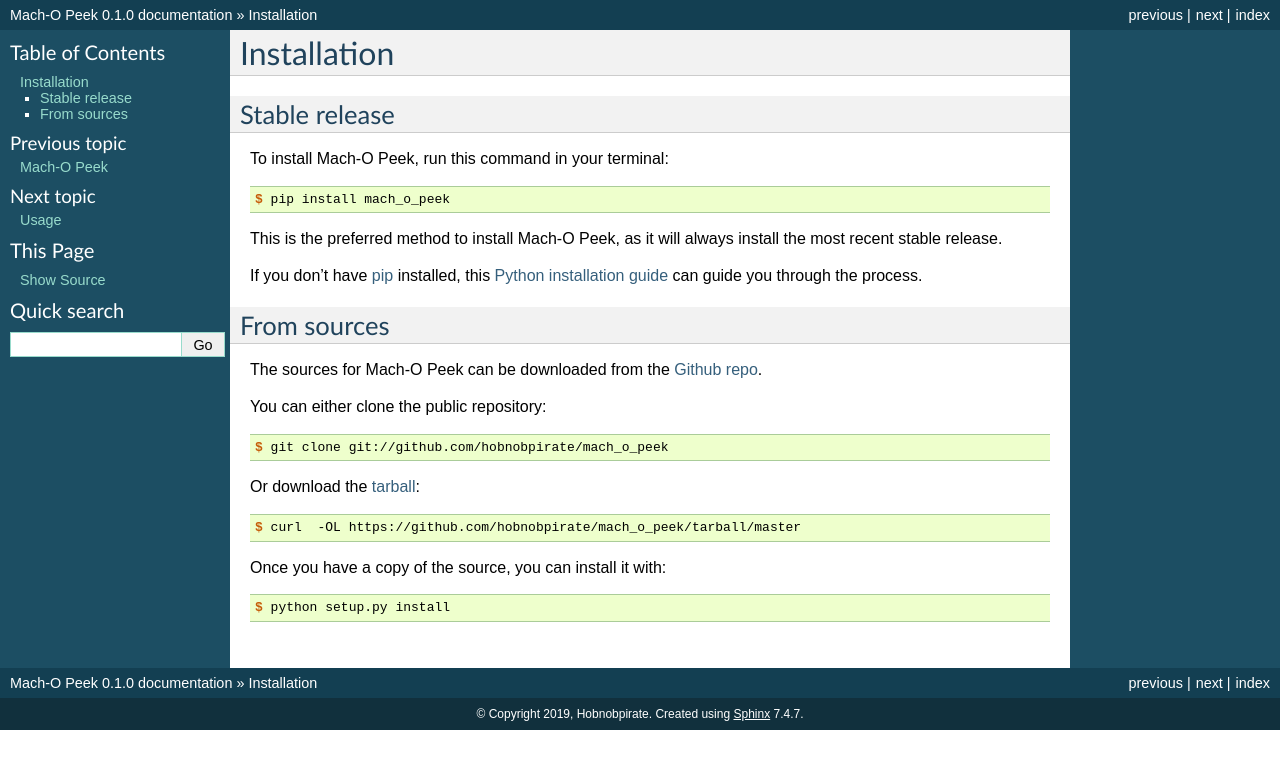
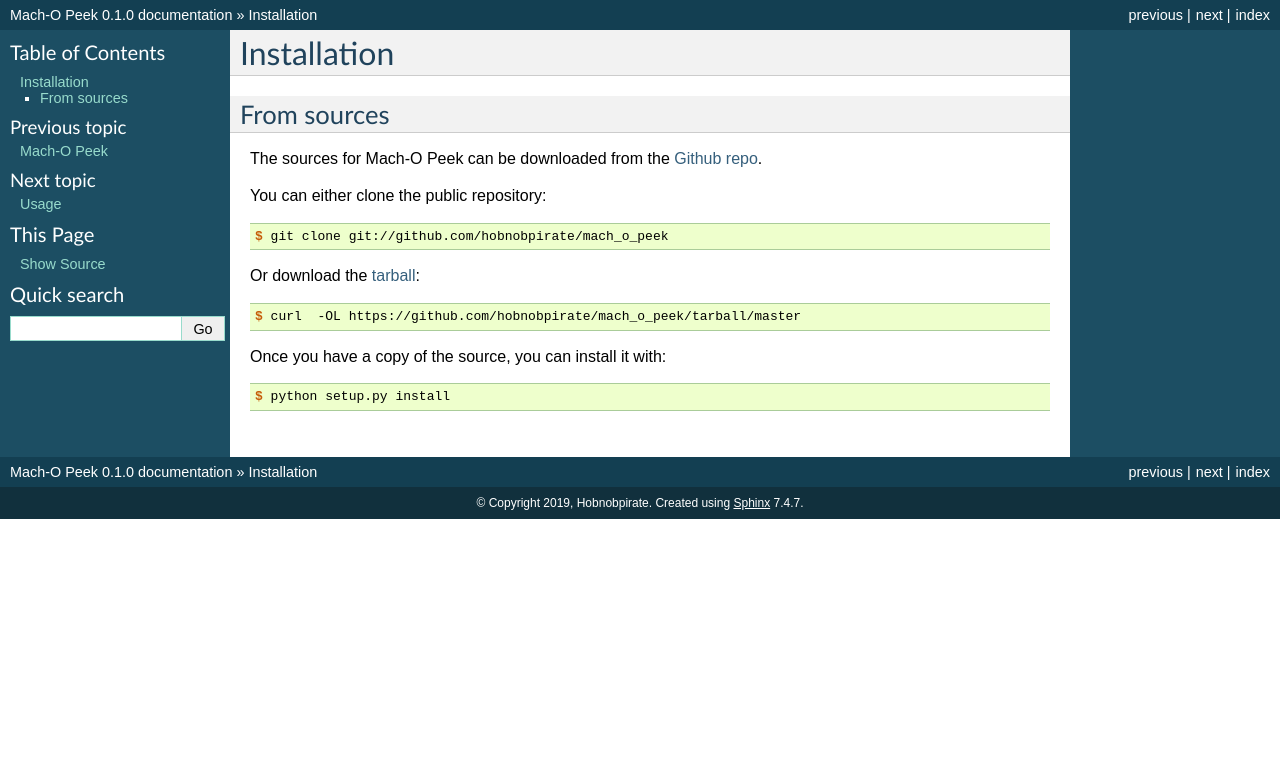
Before and after one commit to hobnobpirate/mach_o_peek, a Sphinx documentation site: the page built from docs/installation.rst, in a window 1280 px wide. Shown: the top 769 px of the page. Built offline with Sphinx 7.4.7, drawn with Linux system fonts in a browser that asks for light colours.

```diff
--- a/docs/installation.rst
+++ b/docs/installation.rst
@@ -3,25 +3,6 @@
 ============
 Installation
 ============
-
-
-Stable release
---------------
-
-To install Mach-O Peek, run this command in your terminal:
-
-.. code-block:: console
-
-    $ pip install mach_o_peek
-
-This is the preferred method to install Mach-O Peek, as it will always install the most recent stable release.
-
-If you don't have `pip`_ installed, this `Python installation guide`_ can guide
-you through the process.
-
-.. _pip: https://pip.pypa.io
-.. _Python installation guide: http://docs.python-guide.org/en/latest/starting/installation/
-
 
 From sources
 ------------
```
Also changed, not shown: README.rst (+0 -9 lines), 8 other files.
